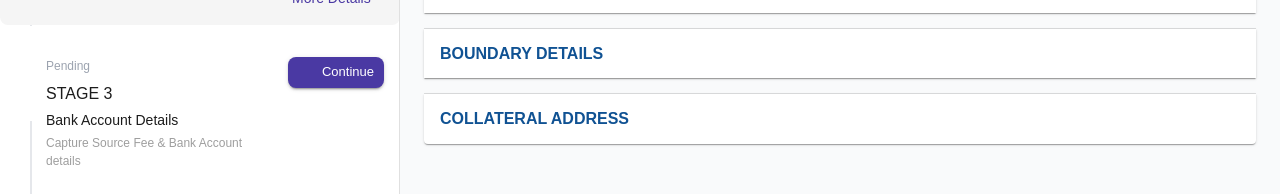
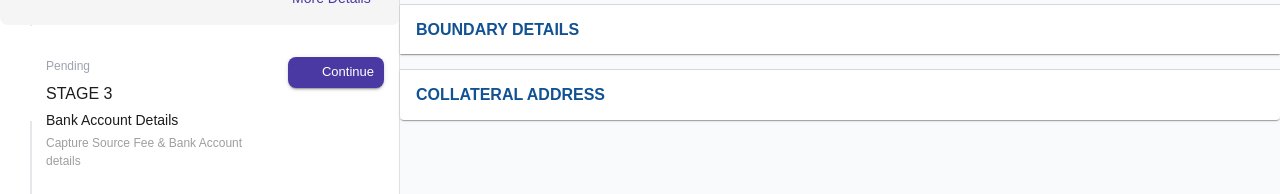
Before and after one commit to jegadeeshar/firstreactclproject, a React (Vite) app: page /propertyDetailsView in a window 1280 px wide. Shown: the part 544-738 px from the top of the page. Built offline with nearby package versions, Linux system fonts and the light colour scheme; no server answers; some icons are missing.

Commit message:
Updated PropertyDetailsView.tsx

```diff
--- a/src/modules/propertyReference/pages/PropertyDetailsView.tsx
+++ b/src/modules/propertyReference/pages/PropertyDetailsView.tsx
@@ -139,7 +139,7 @@ const PropertyDetailsView: React.FC = () => {
   const currentProperty = properties[activeProperty];
 
   return (
-    <Box ref={containerRef} sx={{ p: 3 }}>
+    <Box ref={containerRef}>
       <Box sx={{ display: 'flex', alignItems: 'center', mb: 3 }}>
         <Box sx={{ display: 'flex', alignItems: 'center', gap: 1 }}>
           {properties.map((_, index) => (
@@ -198,7 +198,7 @@ const PropertyDetailsView: React.FC = () => {
         />
 
         <CdfAccordion
-          sx={{ mt: 2 }}
+          sx={{ mt: 2, mb: 4 }}
           summary={
             <Box sx={{ display: 'flex', alignItems: 'center', gap: 1 }}>
               <Typography variant="h6" sx={{ fontWeight: 600, color: '#105293' }}>
```
